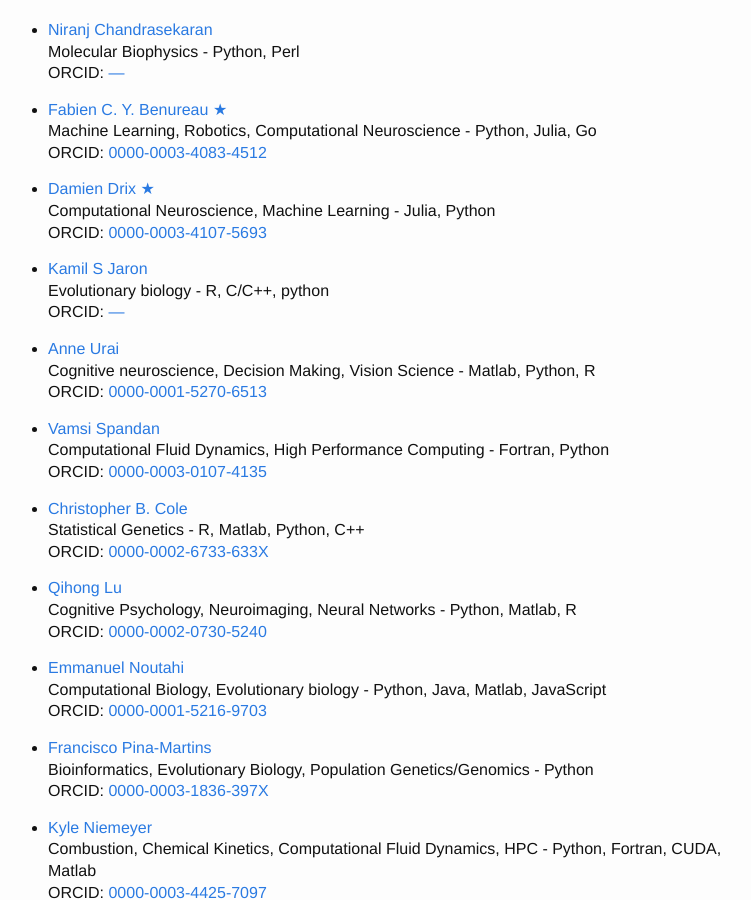
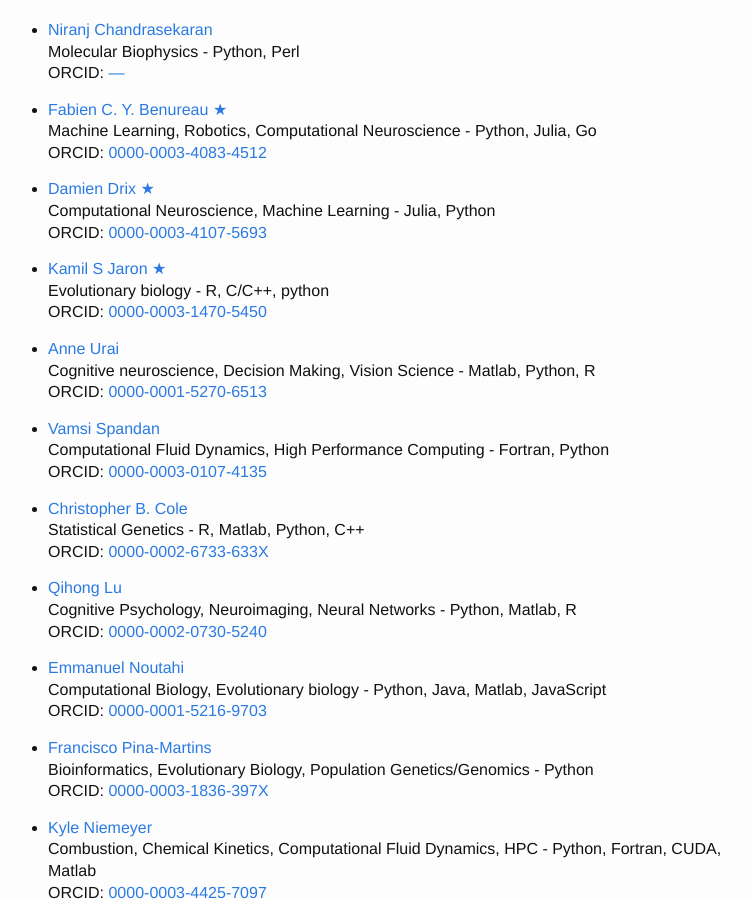
Before and after one commit to ReScience/rescience.github.io, a Jekyll site: the page built from 04-board.md, in a window 1280 px wide and 900 px high, scrolled down 5427 px. Shown: the whole window, without its empty margins (252-1003 px from the left). Built offline with Jekyll 4.4.1, drawn with Linux system fonts in a browser that asks for light colours; our own code applies the rules of GitHub Pages for plain Markdown files.

Commit message:
Updated stats

```diff
--- a/04-board.md
+++ b/04-board.md
@@ -329,8 +329,9 @@ accepts submissions in other open source languages.
   ORCID: [0000-0003-4107-5693](http://orcid.org/0000-0003-4107-5693)
 
 * [Kamil S Jaron](https://github.com/KamilSJaron)
+  [★](https://github.com/ReScience/ReScience-submission/pull/27)
   Evolutionary biology - R, C/C++, python
-  ORCID: [---](http://orcid.org/)
+  ORCID: [0000-0003-1470-5450](http://orcid.org/0000-0003-1470-5450)
 
 * [Anne Urai](https://github.com/anne-urai)
   Cognitive neuroscience, Decision Making, Vision Science - Matlab, Python, R
@@ -375,7 +376,8 @@ accepts submissions in other open source languages.
   Diffusion Imaging and Simulation - Java, Python, C++
   ORCID: [0000-0002-9530-5477](http://orcid.org/0000-0002-9530-5477)
 
-* [Christoph Metzner](https://github.com/ChristophMetzner) [★](https://github.com/ReScience/ReScience-submission/pull/33)
+* [Christoph Metzner](https://github.com/ChristophMetzner)
+  [★](https://github.com/ReScience/ReScience-submission/pull/33)
   Computational Neuroscience - Python, Matlab, Neuron, Genesis, Auryn/C++
   ORCID: [0000-0002-5933-2101](http://orcid.org/0000-0002-5933-2101)
 
@@ -441,6 +443,7 @@ accepts submissions in other open source languages.
   Computational Neuroscience, Statistical Neuroscience - Python
   ORCID: [0000-0002-3851-0220](orcid.org/0000-0002-3851-0220)
 
-* [Tiina Manninen](https://github.com/TiinaManninen) [★](https://github.com/ReScience/ReScience-submission/pull/33)
+* [Tiina Manninen](https://github.com/TiinaManninen)
+  [★](https://github.com/ReScience/ReScience-submission/pull/33)
   Computational Neuroscience - Matlab, Python
   ORCID: [0000-0002-0456-1185](https://orcid.org/xxxx)
```
